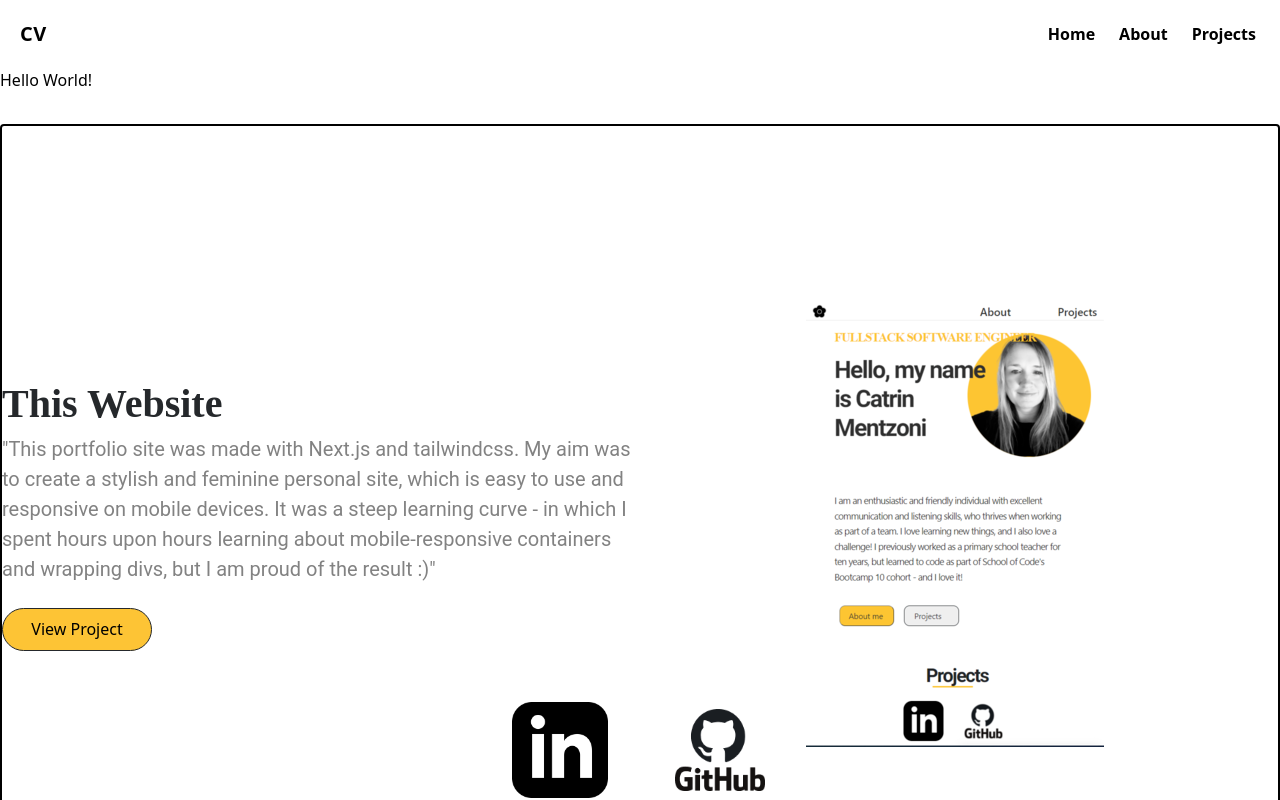
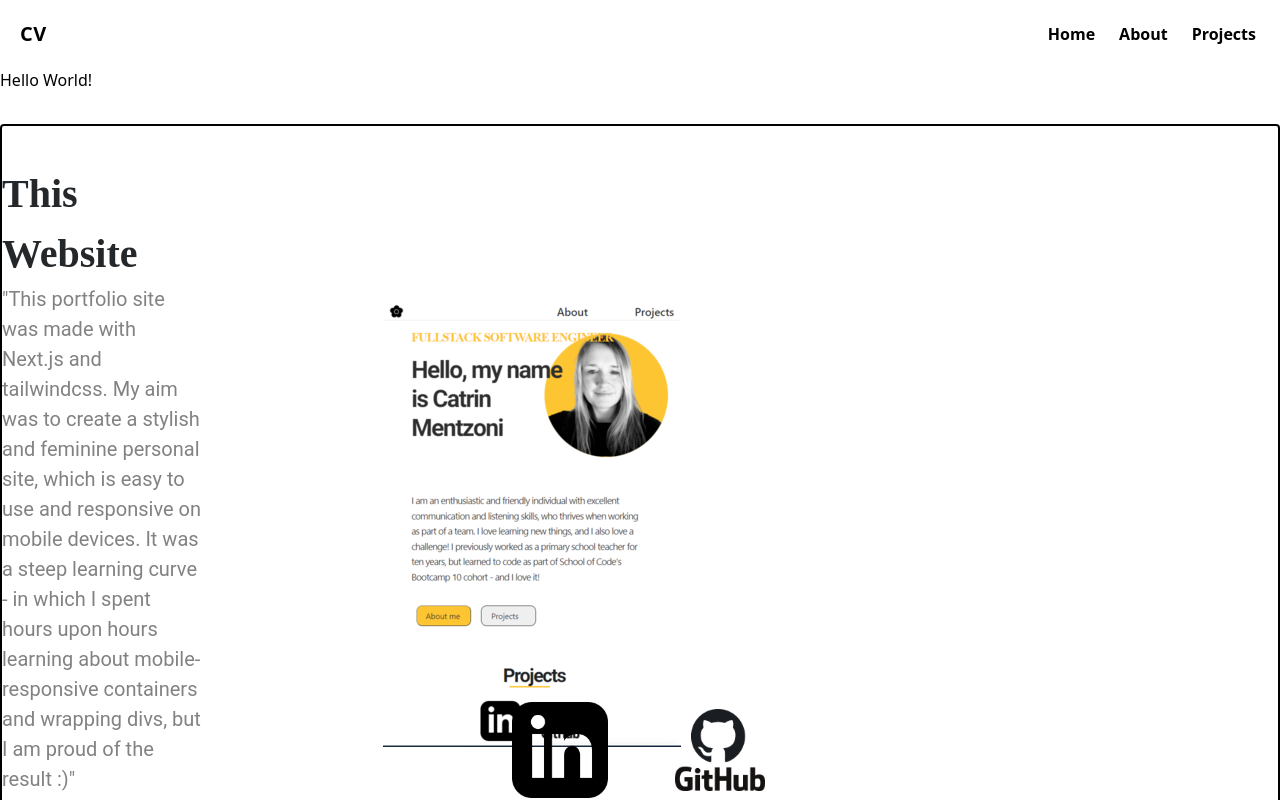
Before and after one commit to Babyoilrig/Catrin--Mentzoni-Portfolio, a Next.js app: page / in a window 1280 px wide. Shown: the top 800 px of the page. Built offline with nearby package versions, Linux system fonts and the light colour scheme.

Commit message:
Styled project1 divs so displaying centred and with margins

```diff
--- a/components/ProjectsSection/index.js
+++ b/components/ProjectsSection/index.js
@@ -4,9 +4,9 @@ import css from './ProjectSection.module.css'
 
 export default function ProjectsSection1() {
   return (
-    <div class="flex flex-wrap grid gap-4 grid-cols-2 grid-rows-1 place-items-center h-screen w-screen border-solid border-2 border-black rounded mb-12 mt-8">
+    <div class="flex flex-wrap grid gap-4 grid-cols-6 grid-rows-1 place-items-center content-center h-screen w-screen border-solid border-2 border-black rounded mb-12 mt-8">
       {/* Text box for project 1 */}
-      <div class="w-1/2" className={css.proj1Left}>
+      <div class="col-span-3 content-center mx-40 " className={css.proj1Left}>
       <div className={css.projectTextBox}>
         <h2 className={css.projectTitle}>This Website</h2>
         <h3 className={css.projectDescription}>"This portfolio site was made with Next.js and tailwindcss. My aim was
@@ -22,7 +22,7 @@ export default function ProjectsSection1() {
       </div>
       </div>
       {/* Image box for project1 */}
-      <div class="w-1/2" >
+      <div class="col-span-3 place-items-center" >
       <div className={css.projectImageBox}>
         <img
           className={css.bootcamperAppImage}
```
